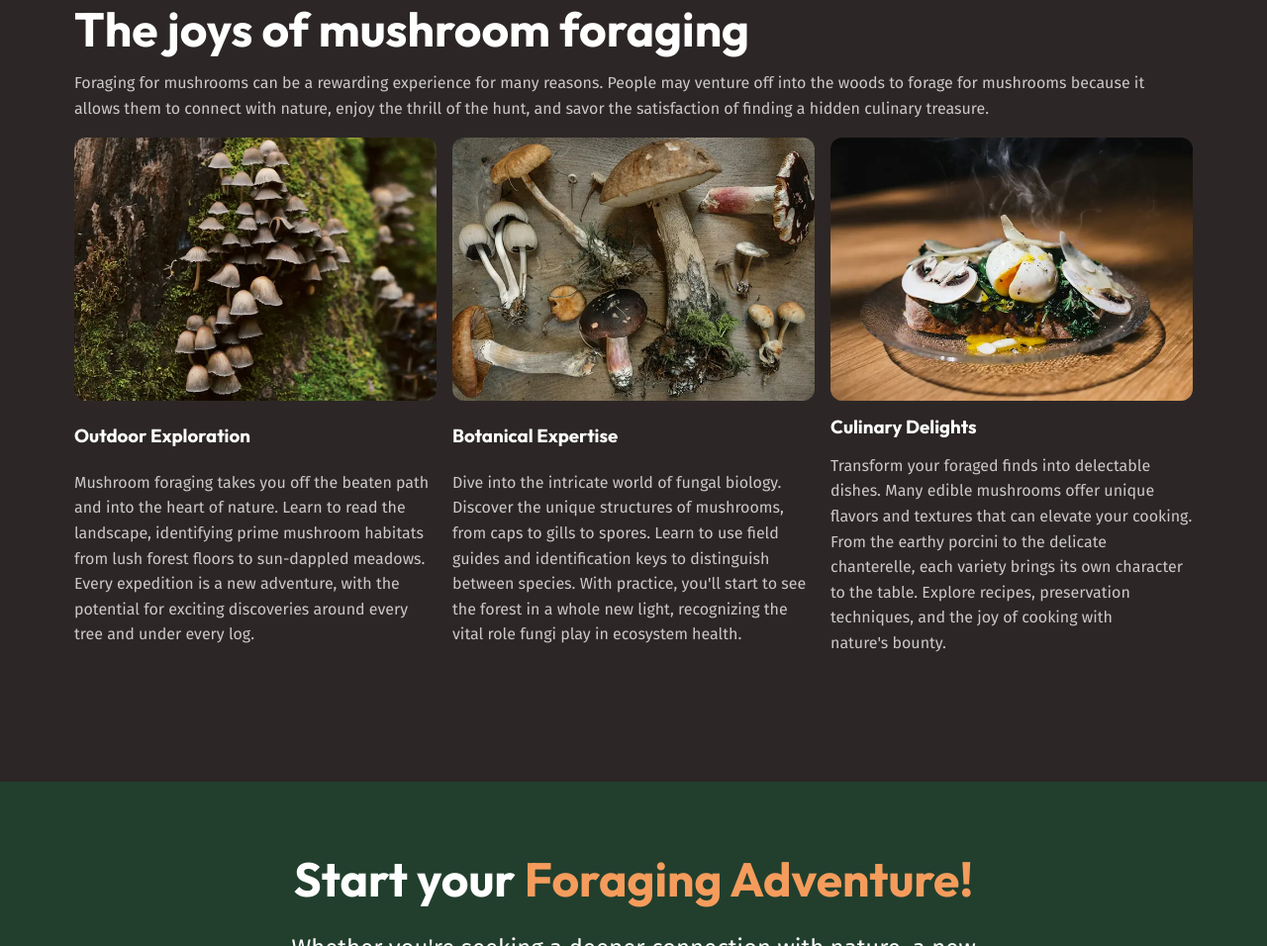
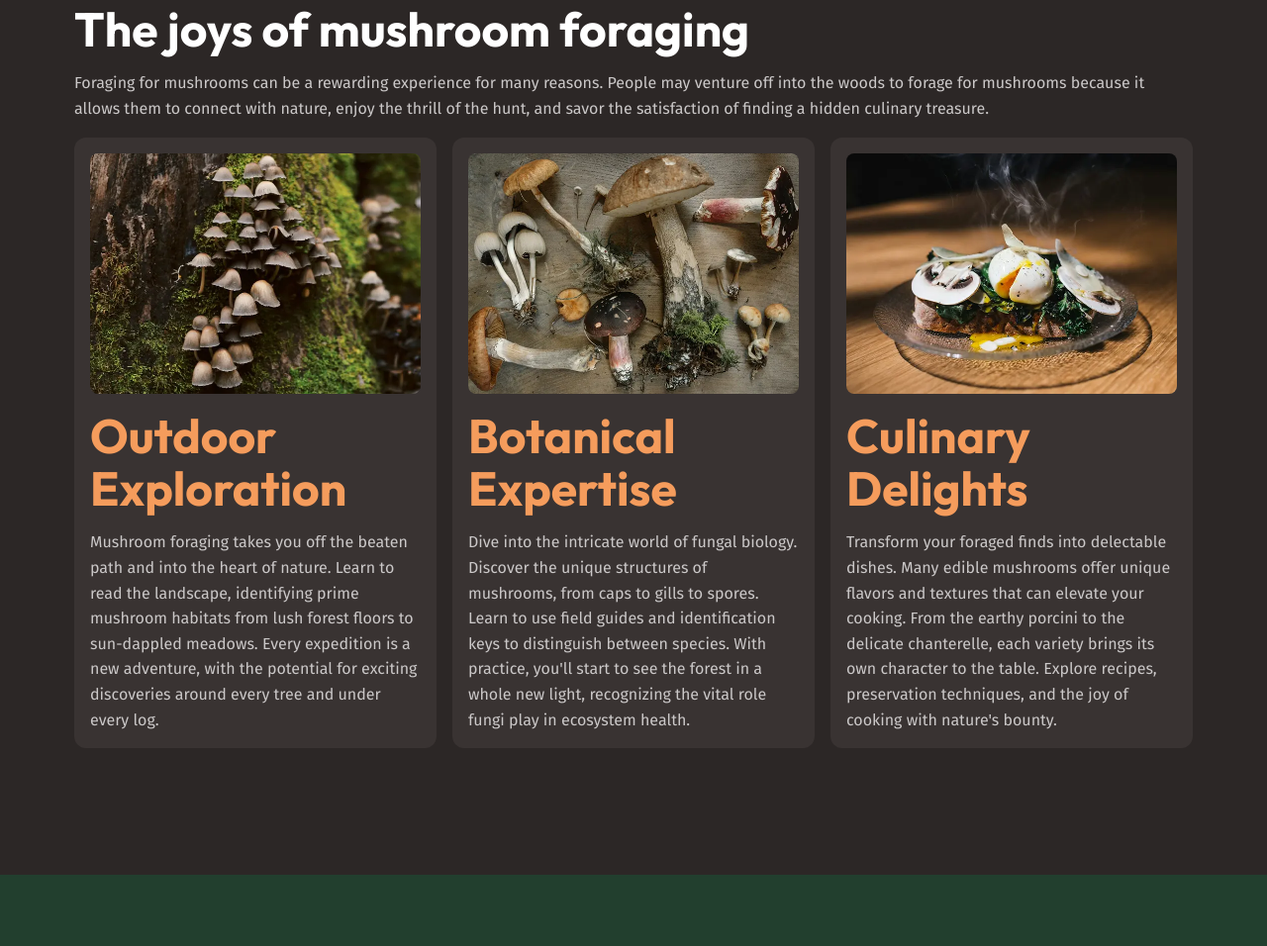
Before and after one commit to SmoAhl/Fungi-Finders, a plain HTML site: page index.html in a window 1280 px wide. Shown: the part 863-1819 px from the top of the page at 99% size. Drawn offline with Linux system fonts and the light colour scheme.

Commit message:
Styling the cards

```diff
--- a/index.html
+++ b/index.html
@@ -66,12 +66,12 @@
           </p>
           <!--three columns-->
           <div class="equal-columns">
-            <div class="card grid-flow">
+            <div class="card">
               <img
                 src="/assets/outdoor-exploration.webp"
                 alt="Tightly grouped brown mushrooms growing up a mossy tree trunk"
               />
-              <h3>Outdoor Exploration</h3>
+              <h3 class="card__title">Outdoor Exploration</h3>
               <p>
                 Mushroom foraging takes you off the beaten path and into the
                 heart of nature. Learn to read the landscape, identifying prime
@@ -80,12 +80,12 @@
                 for exciting discoveries around every tree and under every log.
               </p>
             </div>
-            <div class="card grid-flow">
+            <div class="card">
               <img
                 src="/assets/botanical-expertise.webp"
                 alt="Wild mushrooms on a table"
               />
-              <h3>Botanical Expertise</h3>
+              <h3 class="card__title">Botanical Expertise</h3>
               <p>
                 Dive into the intricate world of fungal biology. Discover the
                 unique structures of mushrooms, from caps to gills to spores.
@@ -95,12 +95,12 @@
                 ecosystem health.
               </p>
             </div>
-            <div class="card grid-flow">
+            <div class="card">
               <img
                 src="/assets/culinary-delight.webp"
                 alt="plate of rooms with mushrooms"
               />
-              <h3>Culinary Delights</h3>
+              <h3 class="card__title">Culinary Delights</h3>
               <p>
                 Transform your foraged finds into delectable dishes. Many edible
                 mushrooms offer unique flavors and textures that can elevate
--- a/styles.css
+++ b/styles.css
@@ -297,6 +297,25 @@
       display: block;
     }
   }
+
+  .card {
+    display: grid;
+    gap: var(--card-gap, 1rem);
+    padding: 1rem;
+    background-color: var(--background-light);
+    border-radius: var(--border-radius-3);
+
+    img {
+      border-radius: var(
+        --border-radius-2
+      ); /*Inside border radius always smaller*/
+    }
+  }
+
+  .card__title {
+    font-size: var(--card-title-font-size, var(--font-size-heading-regular));
+    color: var(--card-title-color, var(--text-brand));
+  }
 }
 
 @layer utilities {
```
